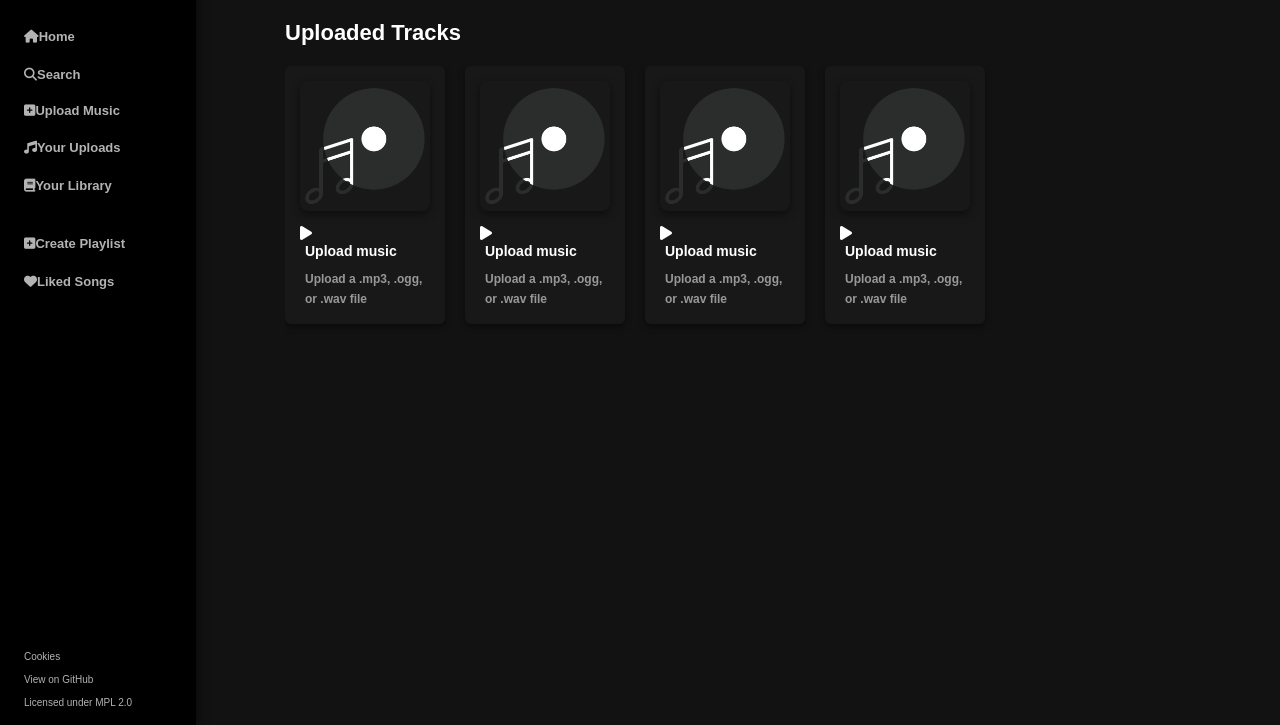
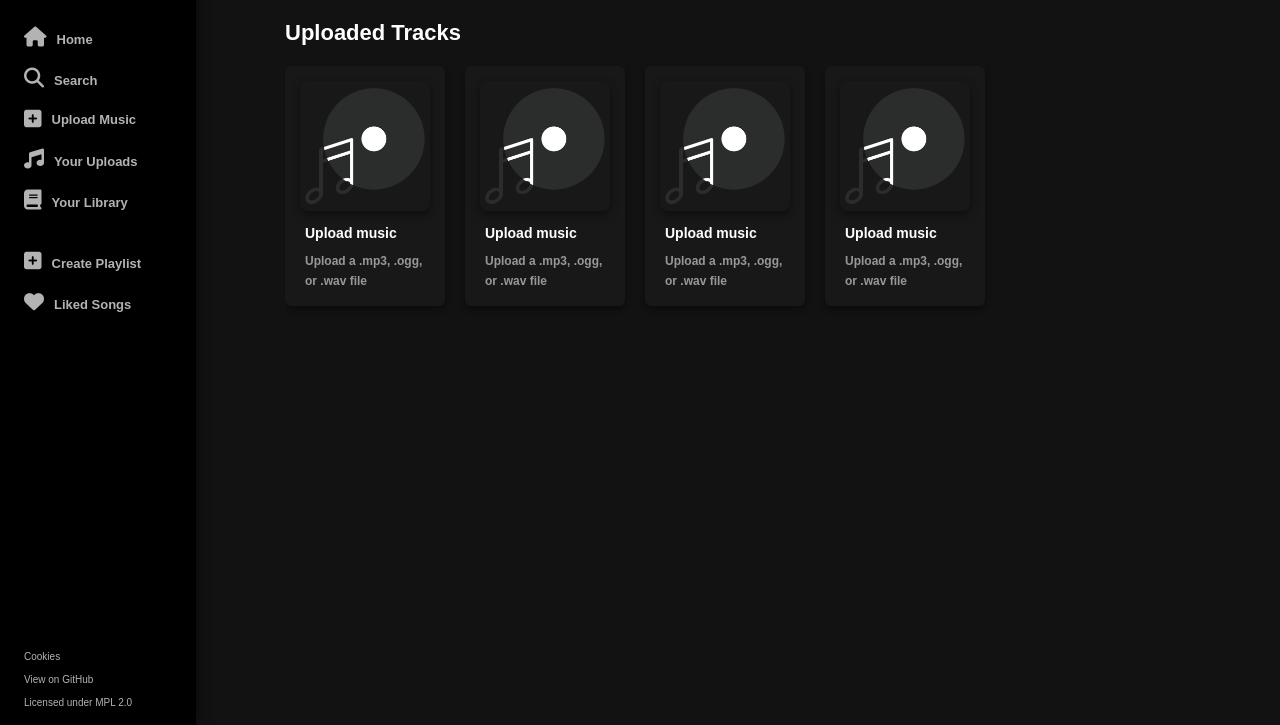
Before and after one commit to x64bitMango/spoofify, a plain HTML site: page index.html in a window 1280 px wide. Shown: the part 75-800 px from the top of the page. Drawn offline with Linux system fonts and the light colour scheme.

```diff
--- a/index.html
+++ b/index.html
@@ -1,8 +1,9 @@
-<!DOCTYPE html>
+<!doctype html>
 <html lang="en">
-  <head>
+ <head>
     <meta charset="UTF-8" />
     <meta name="viewport" content="width=device-width, initial-scale=1.0" />
+
     <link rel="stylesheet" href="styles.css" />
 
     <link rel="stylesheet" href="https://cdnjs.cloudflare.com/ajax/libs/font-awesome/6.5.2/css/all.min.css" />
@@ -12,6 +13,7 @@
   </head>
 
   <body>
+
     <div class="sidebar">
       <div class="logo">
         <a href="#"><img src="assets/images/Spoofify.png" alt="Logo" /></a>
@@ -19,20 +21,20 @@
 
       <div class="navigation">
         <ul>
-          <li><a href="#"><span class="fas fa-home"></span><span>Home</span></a></li>
-          <li><a href="#"><span class="fas fa-search"></span><span>Search</span></a></li>
+          <li><a href="#"><span class="fa fa-home"></span><span>Home</span></a></li>
+          <li><a href="#"><span class="fa fa-search"></span><span>Search</span></a></li>
           <li class="upload-item">
-            <a href="#" class="upload-label"><span class="fas fa-plus-square"></span><span>Upload Music</span></a>
+            <a href="#" class="upload-label"><span class="fa fa-plus-square"></span><span>Upload Music</span></a>
           </li>
-          <li><a href="#"><span class="fas fa-music"></span><span>Your Uploads</span></a></li>
-          <li><a href="#"><span class="fas fa-book"></span><span>Your Library</span></a></li>
+          <li><a href="#"><span class="fa fa-music"></span><span>Your Uploads</span></a></li>
+          <li><a href="#"><span class="fa fa-book"></span><span>Your Library</span></a></li>
         </ul>
       </div>
 
       <div class="navigation">
         <ul>
-          <li><a href="#"><span class="fas fa-plus-square"></span><span>Create Playlist</span></a></li>
-          <li><a href="#"><span class="fas fa-heart"></span><span>Liked Songs</span></a></li>
+          <li><a href="#"><span class="fa fa-plus-square"></span><span>Create Playlist</span></a></li>
+          <li><a href="#"><span class="fa fa-heart"></span><span>Liked Songs</span></a></li>
         </ul>
       </div>
 
@@ -46,10 +48,11 @@
     </div>
 
     <div class="main-container">
+
       <div class="topbar">
         <div class="prev-next-buttons">
-          <button type="button" class="fas fa-chevron-left"></button>
-          <button type="button" class="fas fa-chevron-right"></button>
+          <button type="button" class="fa fa-chevron-left"></button>
+          <button type="button" class="fa fa-chevron-right"></button>
         </div>
 
         <div class="navbar">
@@ -69,25 +72,25 @@
         <div class="list">
           <div class="item">
             <img src="assets/images/musicPlaceholder.webp" />
-            <div class="play"><span class="fas fa-play"></span></div>
+            <div class="play"><span class="fa fa-play"></span></div>
             <h4>Upload music</h4>
             <p>Upload a .mp3, .ogg, or .wav file</p>
           </div>
           <div class="item">
             <img src="assets/images/musicPlaceholder.webp" />
-            <div class="play"><span class="fas fa-play"></span></div>
+            <div class="play"><span class="fa fa-play"></span></div>
             <h4>Upload music</h4>
             <p>Upload a .mp3, .ogg, or .wav file</p>
           </div>
           <div class="item">
             <img src="assets/images/musicPlaceholder.webp" />
-            <div class="play"><span class="fas fa-play"></span></div>
+            <div class="play"><span class="fa fa-play"></span></div>
             <h4>Upload music</h4>
             <p>Upload a .mp3, .ogg, or .wav file</p>
           </div>
           <div class="item">
             <img src="assets/images/musicPlaceholder.webp" />
-            <div class="play"><span class="fas fa-play"></span></div>
+            <div class="play"><span class="fa fa-play"></span></div>
             <h4>Upload music</h4>
             <p>Upload a .mp3, .ogg, or .wav file</p>
           </div>
```
